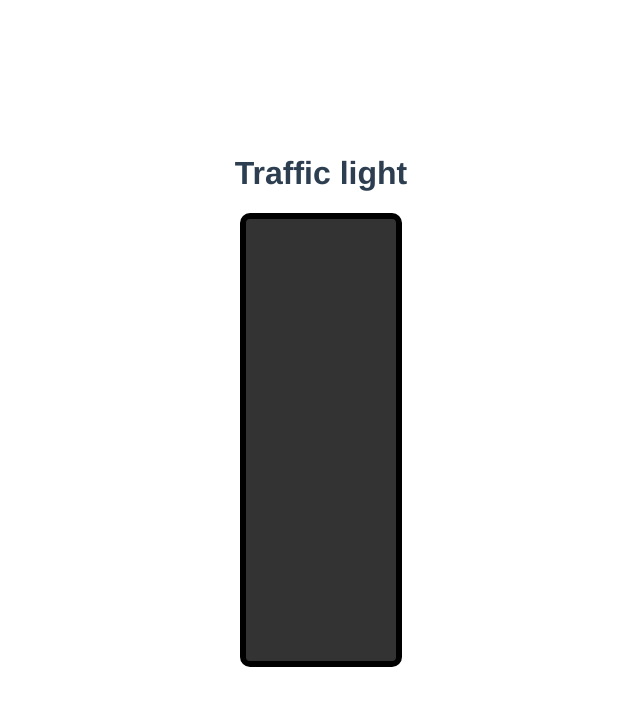
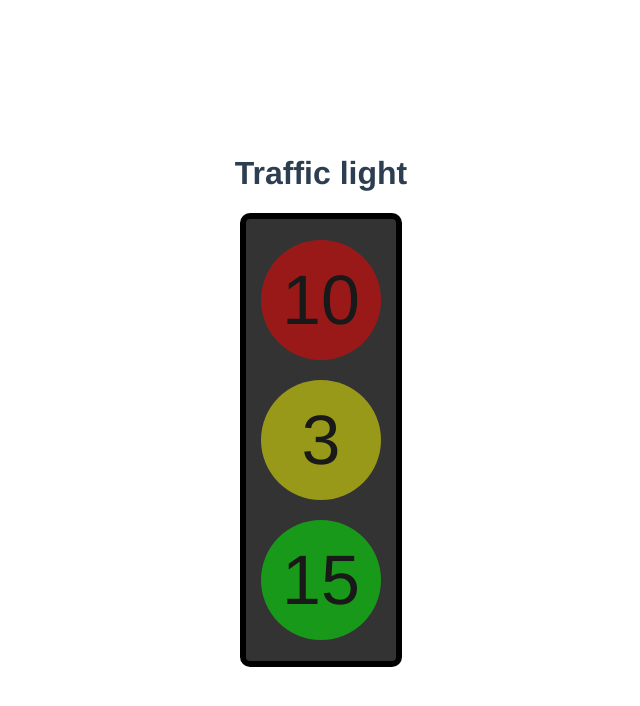
Before and after one commit to MaximSinyukov/traffic-light, a Vue app: page / in a window 1280 px wide. Shown: the top 706 px of the page, without its empty margins (319-959 px from the left). Built offline with nearby package versions, Linux system fonts and the light colour scheme.

Commit message:
feat: создать и подключить верстку световых сигналов к светофору

```diff
--- a/src/App.vue
+++ b/src/App.vue
@@ -1,7 +1,9 @@
 <template>
   <div id="app">
     <h1>Traffic light</h1>
-    <TrafficLight />
+    <TrafficLight
+      v-bind:signals="signals"
+    />
   </div>
 </template>
 
@@ -10,6 +12,15 @@ import TrafficLight from '@/components/TrafficLight'
 
 export default {
   name: 'app',
+  data() {
+    return {
+      signals: [
+        {id: 1, colorBack: 'red', expirationTime: 10, active: false},
+        {id: 2, colorBack: 'yellow', expirationTime: 3, active: false},
+        {id: 3, colorBack: 'green', expirationTime: 15, active: false},
+      ]
+    }
+  },
   components: {
     TrafficLight
   }
--- /dev/null
+++ b/src/components/CircleSignal.vue
@@ -0,0 +1,64 @@
+<template>
+  <div
+    class="circle-signal"
+    v-bind:class="[
+      signal.colorBack && `circle-signal_${signal.colorBack}`,
+      signal.active && 'circle-signal_active'
+    ]"
+  >
+    <h2 class="circle-signal__counter">
+      {{ signal.expirationTime }}
+    </h2>
+  </div>
+</template>
+
+<script>
+export default {
+  props: {
+    signal: {
+      type: Object,
+      require: true
+    }
+  }
+}
+</script>
+
+<style>
+.circle-signal {
+  width: 120px;
+  height: 120px;
+  border-radius: 50%;
+  margin-left: 15px;
+  margin-top: 20px;
+  line-height: 120px;
+  display: flex;
+  justify-content: center;
+  transition: background-color 0.5s ease-out;
+  opacity: .5;
+}
+
+.circle-signal_red {
+  background-color: rgb(255, 0, 0);
+}
+
+.circle-signal_yellow {
+  background-color: rgb(255, 255, 0);
+}
+
+.circle-signal_green {
+  background-color: rgb(0, 255, 0);
+}
+
+.circle-signal_active {
+    opacity: 1;
+}
+
+.circle-signal__counter {
+  display: block;
+  margin: auto 0;
+  line-height: 80px;
+  font-size: 70px;
+  font-weight: 500;
+  color: black;
+}
+</style>
--- a/src/components/TrafficLight.vue
+++ b/src/components/TrafficLight.vue
@@ -1,6 +1,26 @@
 <template>
-  <div class="traffic-light"></div>
+  <div class="traffic-light">
+    <CircleSignal
+      v-for="signal of signals" :key="signal.id"
+      v-bind:signal="signal"
+    />
+  </div>
 </template>
+
+<script>
+import CircleSignal from '@/components/CircleSignal'
+export default {
+  props: {
+    signals: {
+      type: Array,
+      require: true
+    }
+  },
+  components: {
+    CircleSignal
+  }
+}
+</script>
 
 <style>
 .traffic-light {
@@ -12,7 +32,6 @@
   text-align: center;
   padding: 1px 0;
   border: 6px solid #000;
-	margin: auto;
   margin: 0 auto;
 }
 </style>
```
Lines whose indentation alone changed are shown as unchanged.
